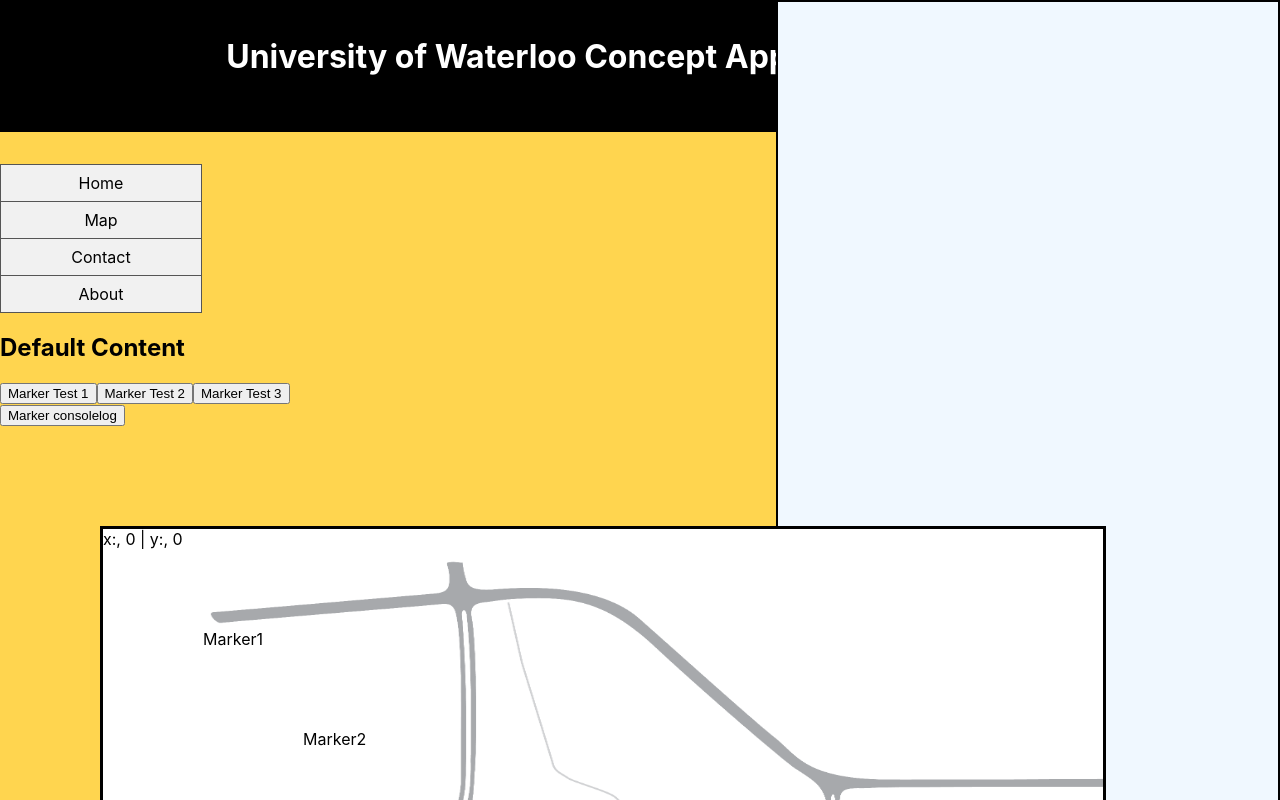
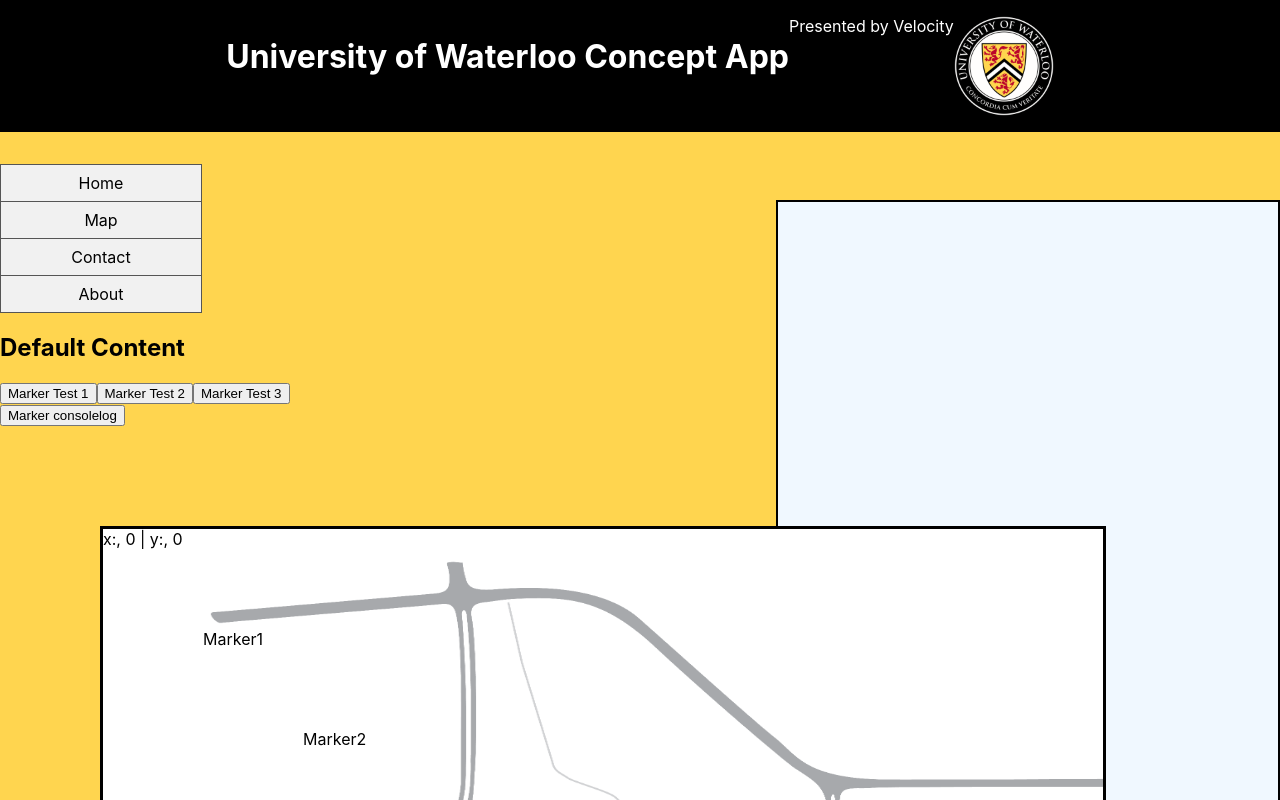
Before and after one commit to shaun-mani/velocity-app, a React (Create React App) app: page / in a window 1280 px wide. Shown: the top 800 px of the page. Built offline with nearby package versions, Linux system fonts and the light colour scheme.

Commit message:
Update Sidebar.css

```diff
--- a/src/components/Sidebar.css
+++ b/src/components/Sidebar.css
@@ -4,7 +4,7 @@
   height: 800px;
   border: 2px solid black;
   right: 0px;
-  top: 0px;
+  top: 200px;
   overflow: hidden;
   display: block;
   position: absolute;
```
